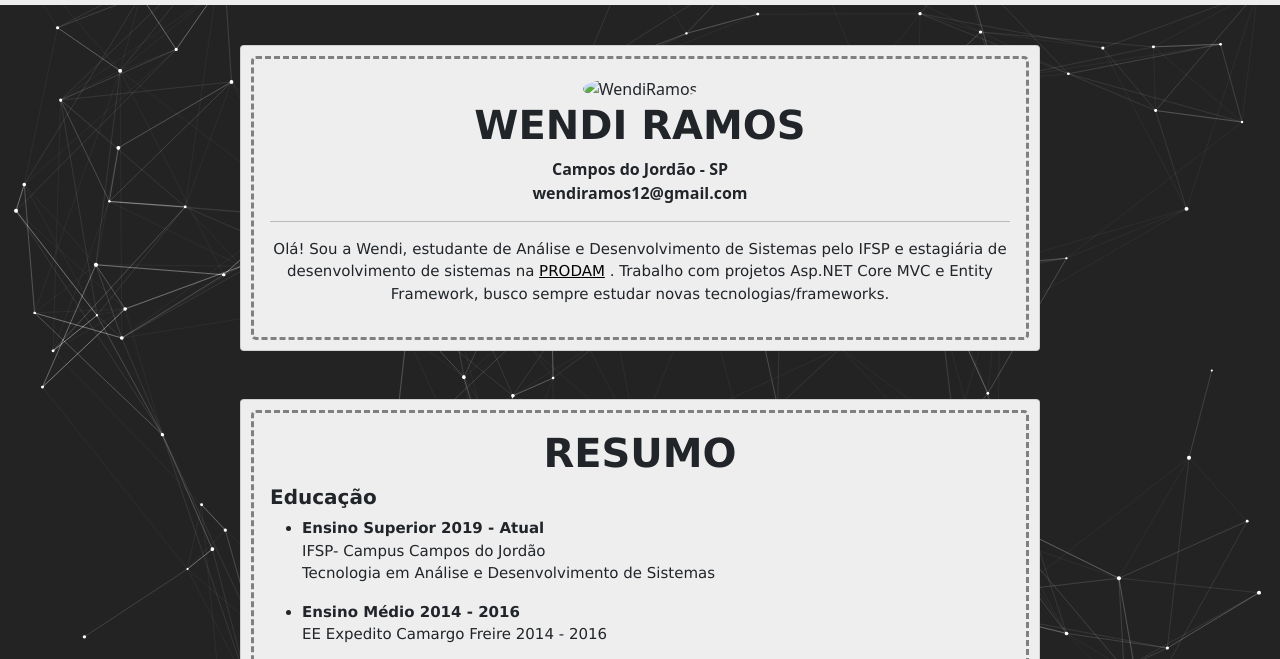
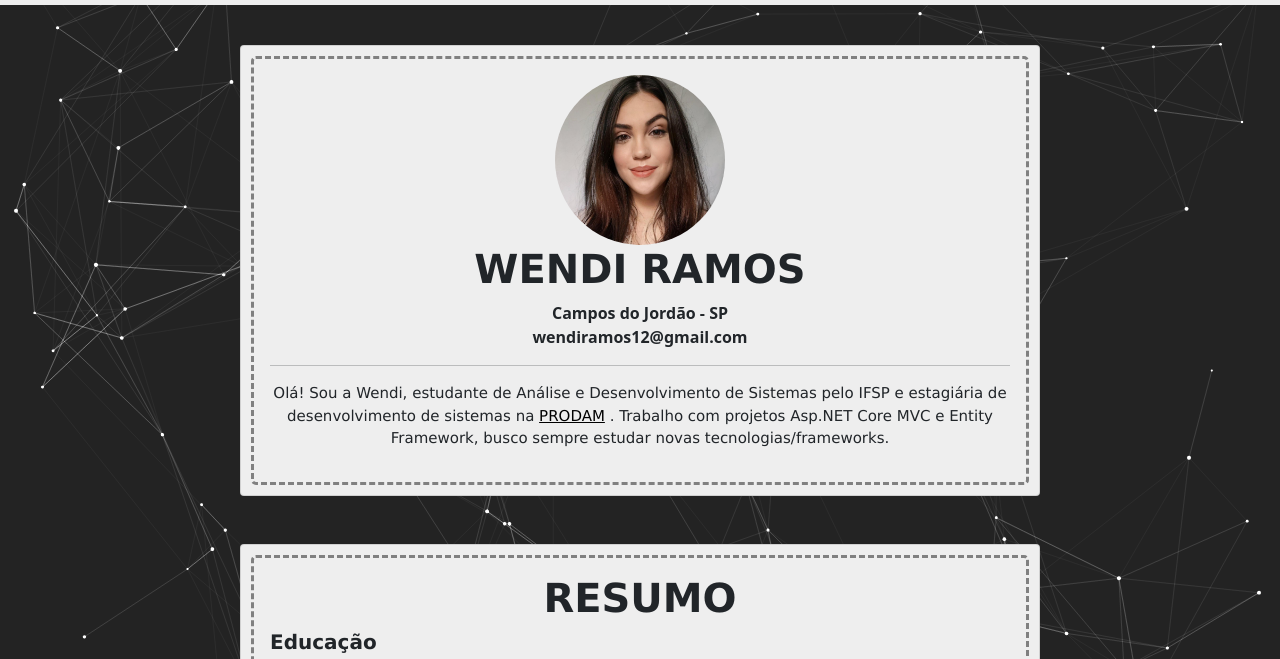
Before and after one commit to WendiRamos/projeto-web1.github.io, a plain HTML site: page index.html in a window 1280 px wide. Shown: the part 67-726 px from the top of the page. Drawn offline with nearby package versions, Linux system fonts and the light colour scheme; some packages are replaced by stand-ins of ours; animation ran at ten frames a second; a script that the page names is missing.

Commit message:
Update index.html

```diff
--- a/index.html
+++ b/index.html
@@ -82,7 +82,7 @@
   <section id="sobre">
     <div class="card mx-auto my-5 cards">
       <div class="card-body card-border centralizar">
-          <img src="img/wendi.jpg" class="img" alt="WendiRamos"/>
+          <img src="img/wendi.jpeg" class="img" alt="WendiRamos"/>
           <h3 class="card-title">WENDI RAMOS</h5>
           <strong class="mb-2"> Campos do Jordão - SP <br> wendiramos12@gmail.com</strong>
           <hr>
```
